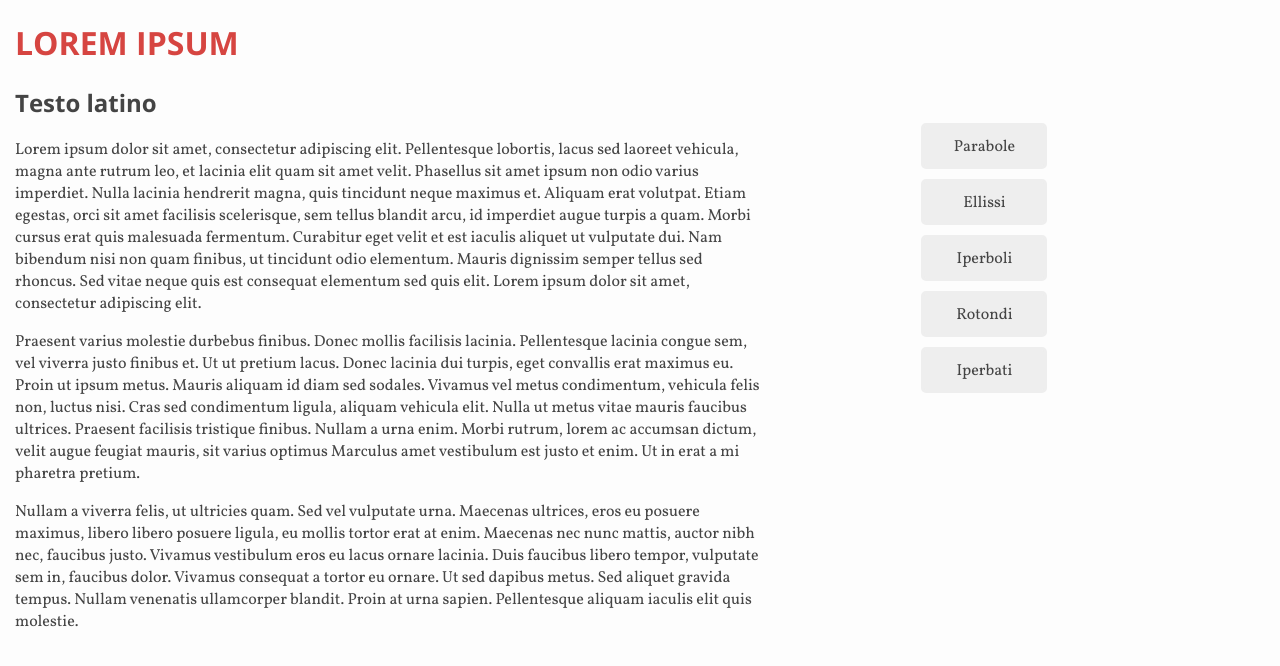
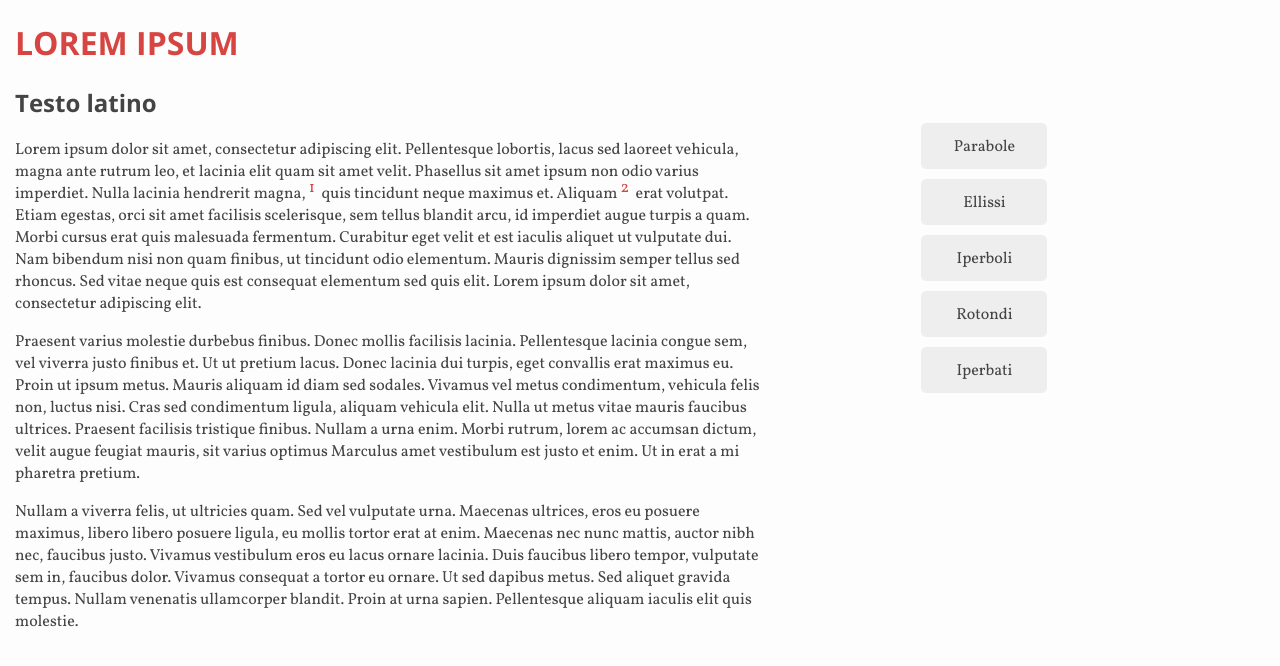
Before and after one commit to ProCicerone/ProCicerone.github.io, a Jekyll site: the page built from versione.html, in a window 1280 px wide. Shown: the top 666 px of the page. Built offline with Jekyll 4.4.1, drawn with Linux system fonts in a browser that asks for light colours.

Commit message:
Implementa footnotes #30

```diff
--- a/css/versioni.scss
+++ b/css/versioni.scss
@@ -96,6 +96,26 @@
 }
 
 
+/* FOOTNOTES */
+.foot-number {
+    color: $red;
+    position: relative;
+    bottom: 0.75ex;
+    cursor: pointer;
+    padding: 0.2em;
+    -webkit-touch-callout: none;
+    -webkit-user-select: none;
+    -khtml-user-select: none;
+    -moz-user-select: none;
+    -ms-user-select: none;
+    user-select: none;
+}
+.foot-text {
+    background: $grey;
+    border-radius: 0.25ex;
+    padding: 0.2em;
+}
+
 
 /* MOBILE */
 /* RESPONSIVE */
--- a/js/foot.js
+++ b/js/foot.js
@@ -0,0 +1,14 @@
+$(document).ready(function(){
+    $('#foot-wrapper').hide();
+    $('.foot-number').data('isOpen', '')
+    $('.foot-number').click(function() {
+        if (! $(this).data('isOpen')) {
+            $(this).data('isOpen', 'yes');
+            $(this).after('<div class="foot-text">' + $('#foot-wrapper').find('#ft-' + $(this).attr('id').substr(3)).html() + '</div>');
+        } else {
+            $(this).data('isOpen', '');
+            // $('.foot-text').remove();
+            $(this).next().remove();
+        }
+    });
+});
--- a/versione.html
+++ b/versione.html
@@ -6,7 +6,7 @@
 <h1>Lorem ipsum</h1>
 <h2>Testo latino</h2>
 <p>
- Lorem ipsum dolor sit amet, consectetur adipiscing elit. Pellentesque lobortis, lacus sed laoreet vehicula, magna ante rutrum leo, et lacinia elit quam sit amet velit. Phasellus sit amet ipsum non odio varius imperdiet. Nulla lacinia hendrerit magna, quis tincidunt neque maximus et. Aliquam erat volutpat. Etiam egestas, orci sit amet facilisis scelerisque, sem tellus blandit arcu, id imperdiet augue turpis a quam. Morbi cursus erat <span class="target red blue green yellow">quis malesuada</span> fermentum. Curabitur eget velit et est iaculis aliquet ut vulputate dui. Nam bibendum nisi non quam finibus, ut tincidunt odio elementum. Mauris dignissim semper tellus sed rhoncus. Sed vitae neque quis est consequat elementum sed quis elit. Lorem ipsum dolor sit amet, consectetur adipiscing elit.
+ Lorem ipsum dolor sit amet, consectetur adipiscing elit. Pellentesque lobortis, lacus sed laoreet vehicula, magna ante rutrum leo, et lacinia elit quam sit amet velit. Phasellus sit amet ipsum non odio varius imperdiet. Nulla lacinia hendrerit magna,<span class="foot-number" id="fn-1">1</span> quis tincidunt neque maximus et. Aliquam<span class="foot-number" id="fn-2">2</span> erat volutpat. Etiam egestas, orci sit amet facilisis scelerisque, sem tellus blandit arcu, id imperdiet augue turpis a quam. Morbi cursus erat <span class="target red blue green yellow">quis malesuada</span> fermentum. Curabitur eget velit et est iaculis aliquet ut vulputate dui. Nam bibendum nisi non quam finibus, ut tincidunt odio elementum. Mauris dignissim semper tellus sed rhoncus. Sed vitae neque quis est consequat elementum sed quis elit. Lorem ipsum dolor sit amet, consectetur adipiscing elit.
 </p>
 
 <p>
@@ -19,6 +19,12 @@
 
 <br/>
 
+<div id="foot-wrapper">
+<ol>
+    <li id="ft-1">JIn gjije haeuh nebt; 4eb.</li>
+    <li id="ft-2">Squispiam</li>
+</ol>
+</div>
 <div id="trigger-wrapper">
     <div class="trigger red">Parabole</div>
     <div class="trigger yellow">Ellissi</div>
```
